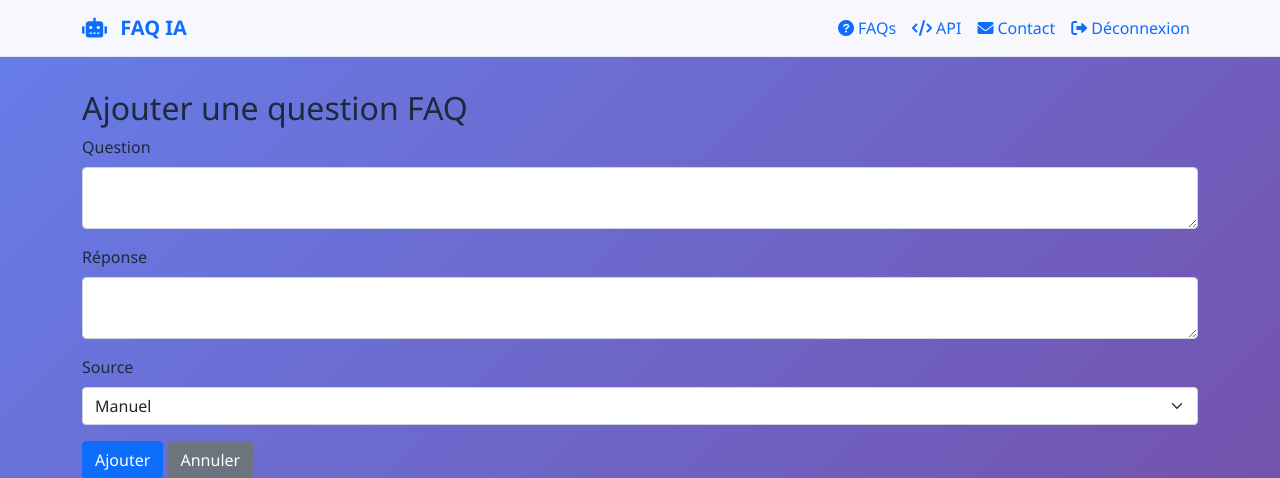
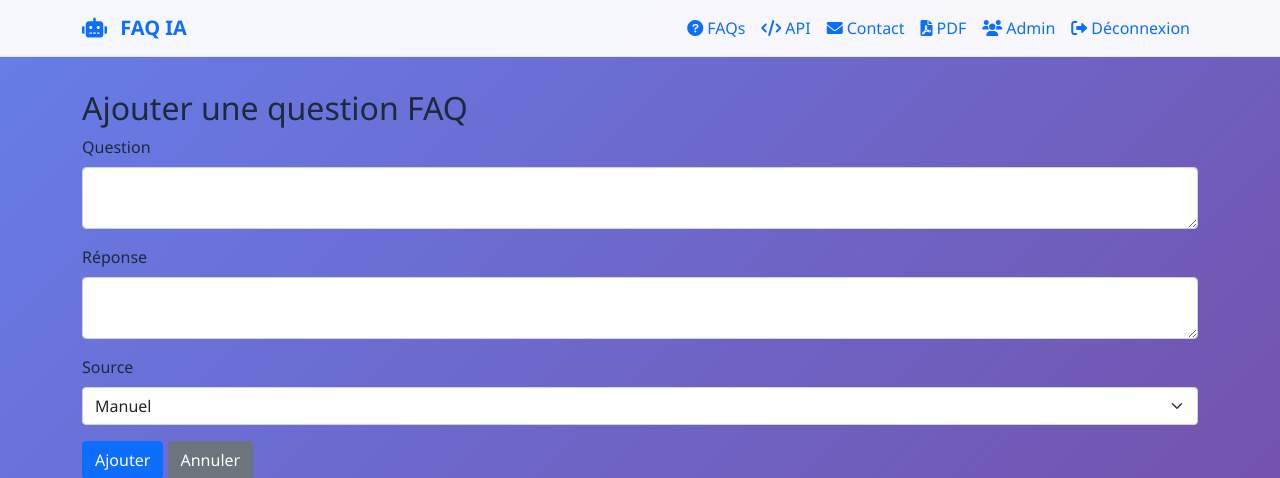
Before and after one commit to FOXEST57/faq-IA, a Flask app: page /admin/faqs/add in a window 1280 px wide. Shown: the top 478 px of the page. Run offline with Flask 3, Linux system fonts and the light colour scheme; the visitor is signed in with stand-in values (Sample User, id 1).

Commit message:
fix(nav): correction de l'affichage des liens admin dans le menu (FAQ Admin, PDF, Utilisateurs)

```diff
--- a/backend/templates/base.html
+++ b/backend/templates/base.html
@@ -187,6 +187,12 @@
                     <i class="fas fa-envelope me-1"></i>Contact
                 </a>
                 {% if session.user_id %}
+                <a class="nav-link" href="/admin/pdfs">
+                    <i class="fas fa-file-pdf me-1"></i>PDF
+                </a>
+                <a class="nav-link" href="/admin/users">
+                    <i class="fas fa-users me-1"></i>Admin
+                </a>
                 <a class="nav-link" href="/logout">
                     <i class="fas fa-sign-out-alt me-1"></i>Déconnexion
                 </a>
```
